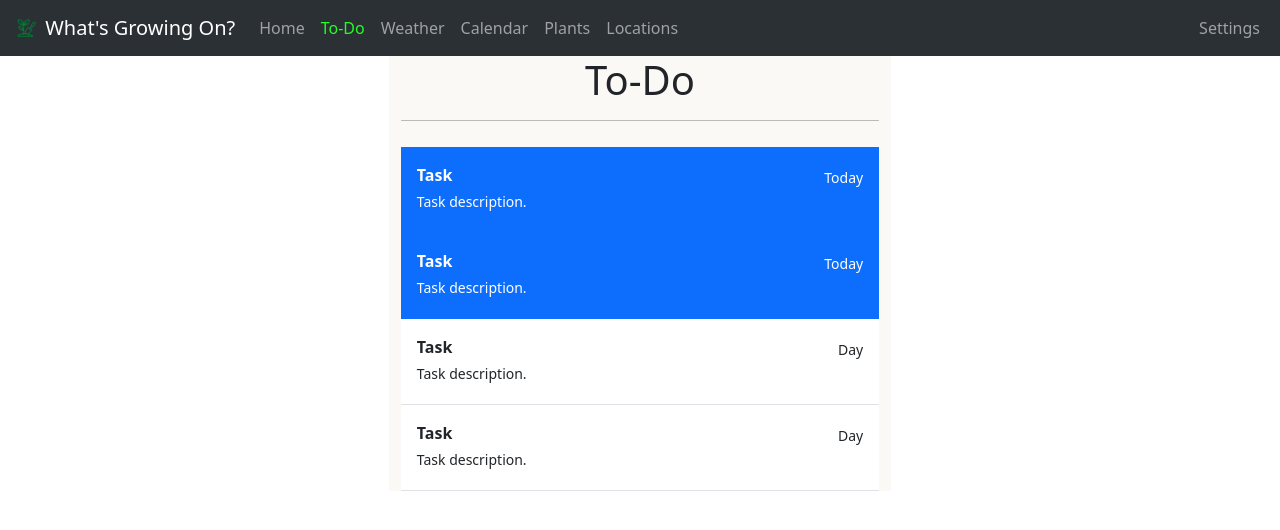
After one commit to DeathScytheCoding/whats-growing-on, a PHP site: page /todo.html in a window 1280 px wide. The commit adds this page. Shown: the top 530 px of the page. Run offline with PHP 8.4, Linux system fonts and the light colour scheme.

Commit message:
v0.0.3
- Added todo page
- Added example task modal for when you click on tasks
- Fixed task sidebar on homepage
- Changed some styling

```diff
--- a/css/bootstrap-overrides.css
+++ b/css/bootstrap-overrides.css
@@ -4,9 +4,14 @@
   }
 }
 
-.active
+.nav-link.active
 {
     color: #22FF22 !important;
+}
+
+.list-group-item.active:hover
+{
+  background-color: #0d62e0;
 }
 
 .card_img
@@ -14,3 +19,9 @@
   max-height: 300px;
   object-fit: cover;
 }
+
+.todo-list
+{
+  background-color: #FAF9F6;
+  max-width: 40%;
+}
--- /dev/null
+++ b/todo.html
@@ -0,0 +1,112 @@
+<!doctype html>
+<html lang="en">
+  <head>
+    <meta charset="utf-8">
+    <meta name="viewport" content="width=device-width, initial-scale=1">
+    <title>What's Growing On?</title>
+    <link rel="icon" type="image/png" href="favicon-96x96.png" sizes="96x96" />
+    <link rel="icon" type="image/svg+xml" href="favicon.svg" />
+    <link rel="shortcut icon" href="favicon.ico" />
+    <link rel="apple-touch-icon" sizes="180x180" href="apple-touch-icon.png" />
+    <meta name="apple-mobile-web-app-title" content="Plants" />
+    <link rel="manifest" href="site.webmanifest" />
+    <link href="https://cdn.jsdelivr.net/npm/bootstrap@5.3.6/dist/css/bootstrap.min.css" rel="stylesheet" integrity="sha384-4Q6Gf2aSP4eDXB8Miphtr37CMZZQ5oXLH2yaXMJ2w8e2ZtHTl7GptT4jmndRuHDT" crossorigin="anonymous">
+    <link rel="stylesheet" href="css/bootstrap-overrides.css" />
+  </head>
+  <body>
+    <nav class="navbar navbar-expand-lg bg-body-tertiary" data-bs-theme="dark">
+      <div class="container-fluid">
+        <a class="navbar-brand" href="">
+          <img src="imgs/logo-with-copyright.png" alt="Logo" width="28" height="28" class="d-inline-block align-text-top">
+          What's Growing On?
+        </a>
+        <button class="navbar-toggler" type="button" data-bs-toggle="collapse" data-bs-target="#navbarSupportedContent" aria-controls="navbarSupportedContent" aria-expanded="false" aria-label="Toggle navigation">
+          <span class="navbar-toggler-icon"></span>
+        </button>
+        <div class="collapse navbar-collapse" id="navbarSupportedContent">
+          <ul class="navbar-nav me-auto mb-2 mb-lg-0">
+            <li class="nav-item">
+              <a class="nav-link" href="index.html">Home</a>
+            </li>
+            <li class="nav-item">
+              <a class="nav-link active" href="">To-Do</a>
+            </li>
+            <li class="nav-item">
+              <a class="nav-link" href="weather.html">Weather</a>
+            </li>
+            <li class="nav-item">
+              <a class="nav-link" href="calendar.html">Calendar</a>
+            </li>
+            <li class="nav-item">
+              <a class="nav-link" href="plants.html">Plants</a>
+            </li>
+            <li class="nav-item">
+              <a class="nav-link" href="locations.html">Locations</a>
+            </li>
+          </ul>
+          <ul class="navbar-nav mr-0 mb-2 mb-lg-0">
+            <li class="nav-item">
+              <a class="nav-link" href="settings.html">Settings</a>
+            </li>
+          </ul>
+        </div>
+      </div>
+    </nav>
+    <div class="container-fluid">
+      <div class="container mx-w-100 todo-list">
+        <h1 class="text-center">To-Do</h1>
+        <hr style="color: #000000; padding: 5px;"/>
+        <div class="list-group list-group-flush border-bottom scrollarea">
+          <a href="#exampleModal" data-bs-toggle="modal" data-target="#exampleModal" class="list-group-item list-group-item-action active py-3 lh-tight">
+            <div class="d-flex w-100 align-items-center justify-content-between">
+              <strong class="mb-1">Task</strong>
+              <small>Today</small>
+            </div>
+            <div class="col-10 mb-1 small">Task description.</div>
+          </a>
+          <a href="" class="list-group-item list-group-item-action active py-3 lh-tight">
+            <div class="d-flex w-100 align-items-center justify-content-between">
+              <strong class="mb-1">Task</strong>
+              <small>Today</small>
+            </div>
+            <div class="col-10 mb-1 small">Task description.</div>
+          </a>
+          <a href="" class="list-group-item list-group-item-action py-3 lh-tight">
+            <div class="d-flex w-100 align-items-center justify-content-between">
+              <strong class="mb-1">Task</strong>
+              <small>Day</small>
+            </div>
+            <div class="col-10 mb-1 small">Task description.</div>
+          </a>
+          <a href="" class="list-group-item list-group-item-action py-3 lh-tight">
+            <div class="d-flex w-100 align-items-center justify-content-between">
+              <strong class="mb-1">Task</strong>
+              <small>Day</small>
+            </div>
+            <div class="col-10 mb-1 small">Task description.</div>
+          </a>
+        </div>
+      </div>
+    </div>
+    <div class="modal fade" id="exampleModal" tabindex="-1" role="dialog" aria-labelledby="exampleModalLabel" aria-hidden="true">
+      <div class="modal-dialog" role="document">
+        <div class="modal-content">
+          <div class="modal-header">
+            <h5 class="modal-title" id="exampleModalLabel">Task Title</h5>
+            <button type="button" class="close ms-auto" data-bs-dismiss="modal" aria-label="Close" style="float:right;">
+              <span aria-hidden="true">&times;</span>
+            </button>
+          </div>
+          <div class="modal-body">
+            Task Description
+          </div>
+          <div class="modal-footer">
+            <button type="button" class="btn btn-secondary" >Edit</button>
+            <button type="button" class="btn btn-primary" data-bs-dismiss="modal">Mark as Complete</button>
+          </div>
+        </div>
+      </div>
+    </div>
+    <script src="https://cdn.jsdelivr.net/npm/bootstrap@5.3.6/dist/js/bootstrap.bundle.min.js" integrity="sha384-j1CDi7MgGQ12Z7Qab0qlWQ/Qqz24Gc6BM0thvEMVjHnfYGF0rmFCozFSxQBxwHKO" crossorigin="anonymous"></script>
+  </body>
+</html>
```
Also changed, not shown: index.html (+14 -0 lines).
